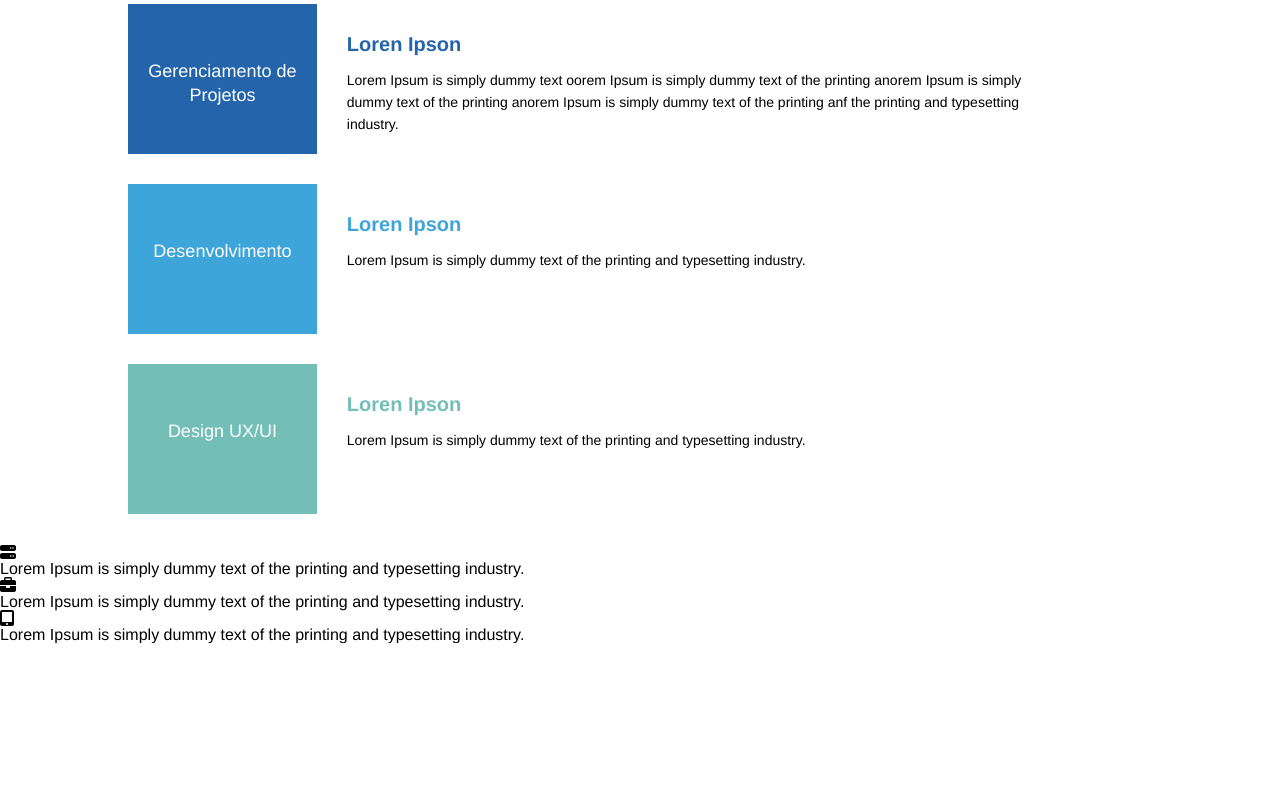
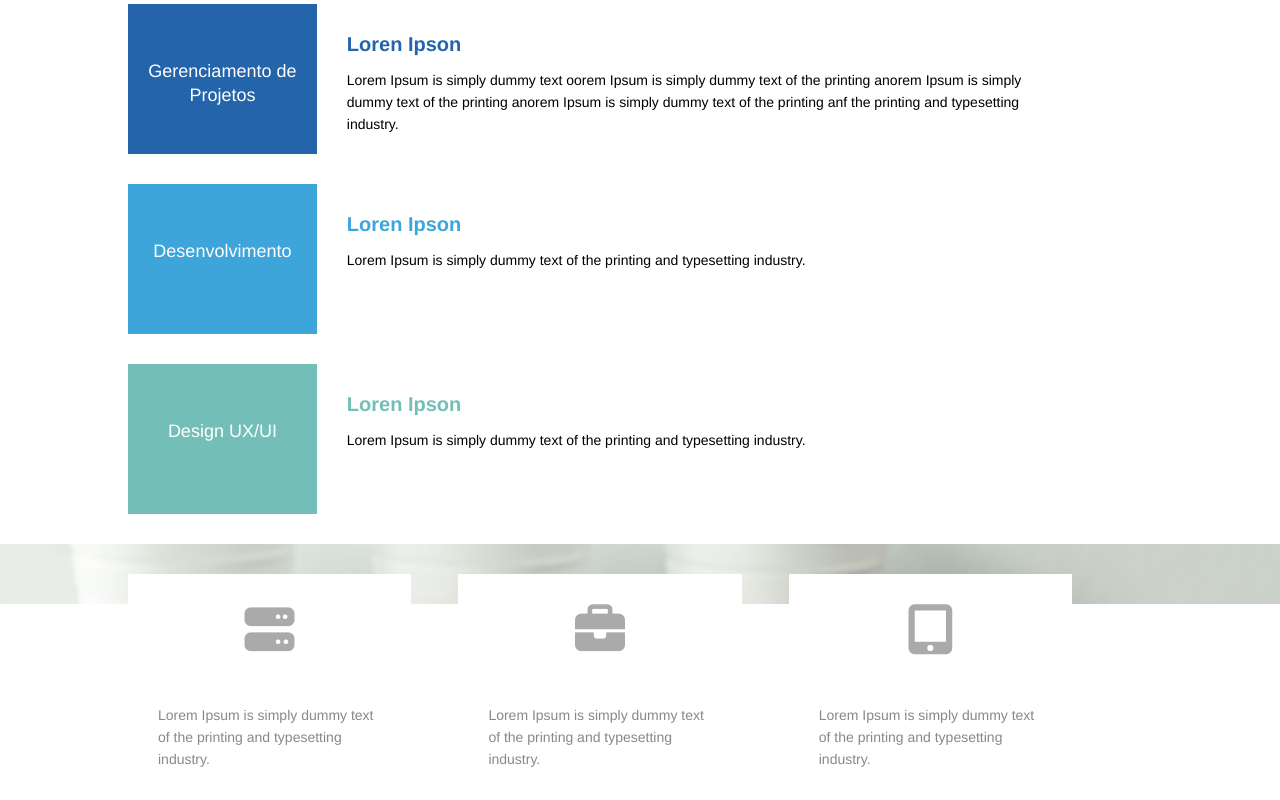
Before and after one commit to MoisesSS1/onePage_agencia, a plain HTML site: page index.html in a window 1280 px wide. Shown: the part 626-1426 px from the top of the page. Before the commit the page ends 1269 px from the top, so only its background shows below. Drawn offline with Linux system fonts and the light colour scheme.

Commit message:
Finalizando especialidades

```diff
--- a/css/styles.css
+++ b/css/styles.css
@@ -155,3 +155,44 @@ html{
 #design-title {
     color: #73bfb8;
 }
+
+/* Sobre a empresa */
+
+.footer-container{
+    background-image: url(../img/rodape.jpg);
+    background-position: center;
+}
+
+.about-container {
+    max-width: 1200px;
+    padding: 30px 10%;
+    position: relative;
+    clear: both;
+}
+
+.about-card{
+    float: left;
+    width: 30%;
+    padding: 30px;
+    background-color: #fff;
+    text-align: center;
+
+}
+
+.middle-card {
+    margin-left: 5%;
+    margin-right: 5%;
+}
+
+.about-card i {
+    font-size: 50px;
+    color: #AAA;
+}
+
+.about-card P{
+    margin-top: 50px;
+    font-size: 14px;
+    line-height: 22px;
+    color: #888;
+    text-align: left;
+}
--- a/index.html
+++ b/index.html
@@ -83,16 +83,13 @@
                         <i class="fas fa-server"></i>
                         <p>Lorem Ipsum is simply dummy text of the printing and typesetting industry.</p>
                     </div>
-                </div>
 
-                <div class="about-container">
                     <div class="about-card middle-card">
                         <i class="fas fa-briefcase"></i>
                         <p>Lorem Ipsum is simply dummy text of the printing and typesetting industry.</p>
                     </div>
-                </div>
 
-                <div class="about-container">
+
                     <div class="about-card">
                         <i class="fas fa-tablet-alt"></i>
                         <p>Lorem Ipsum is simply dummy text of the printing and typesetting industry.</p>
```
